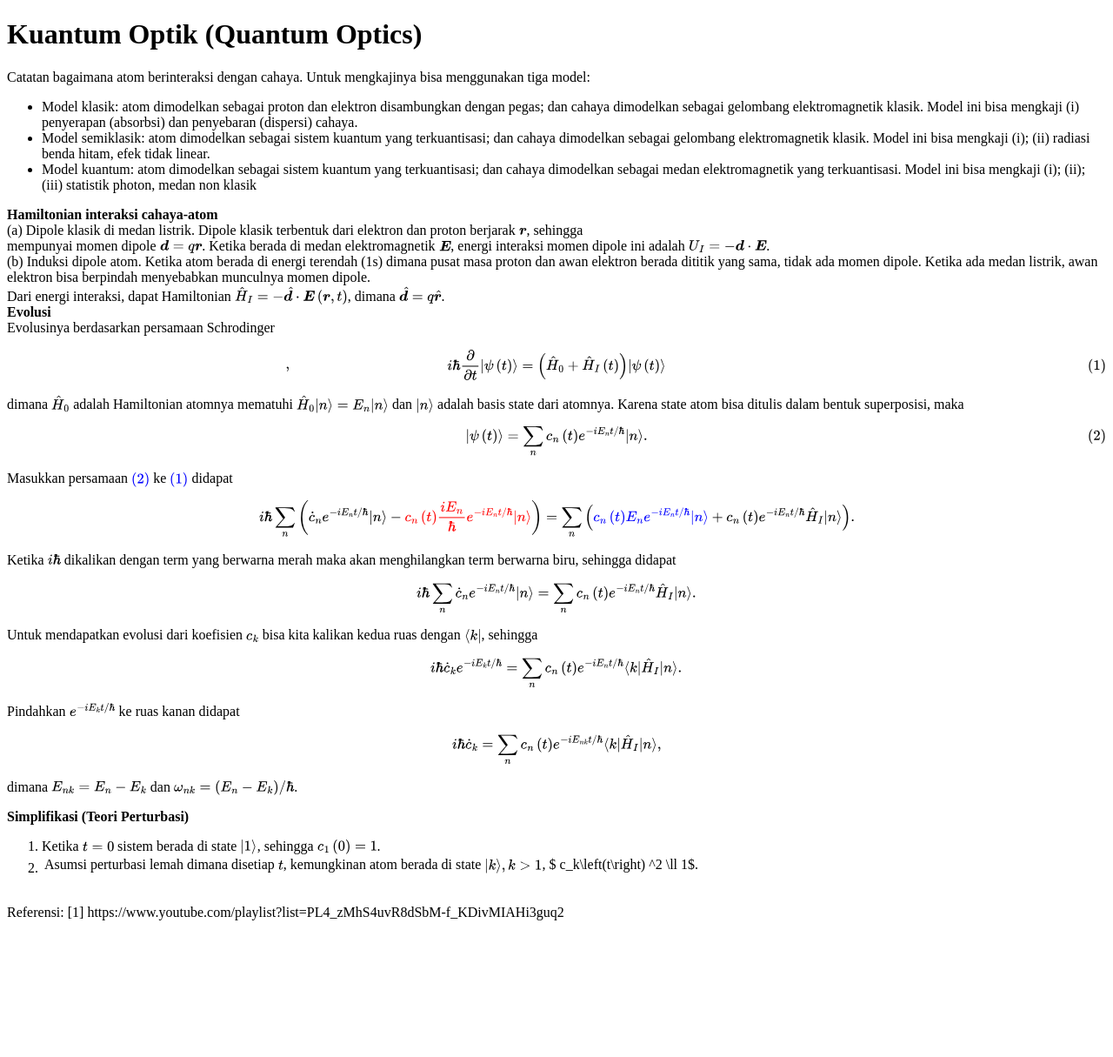
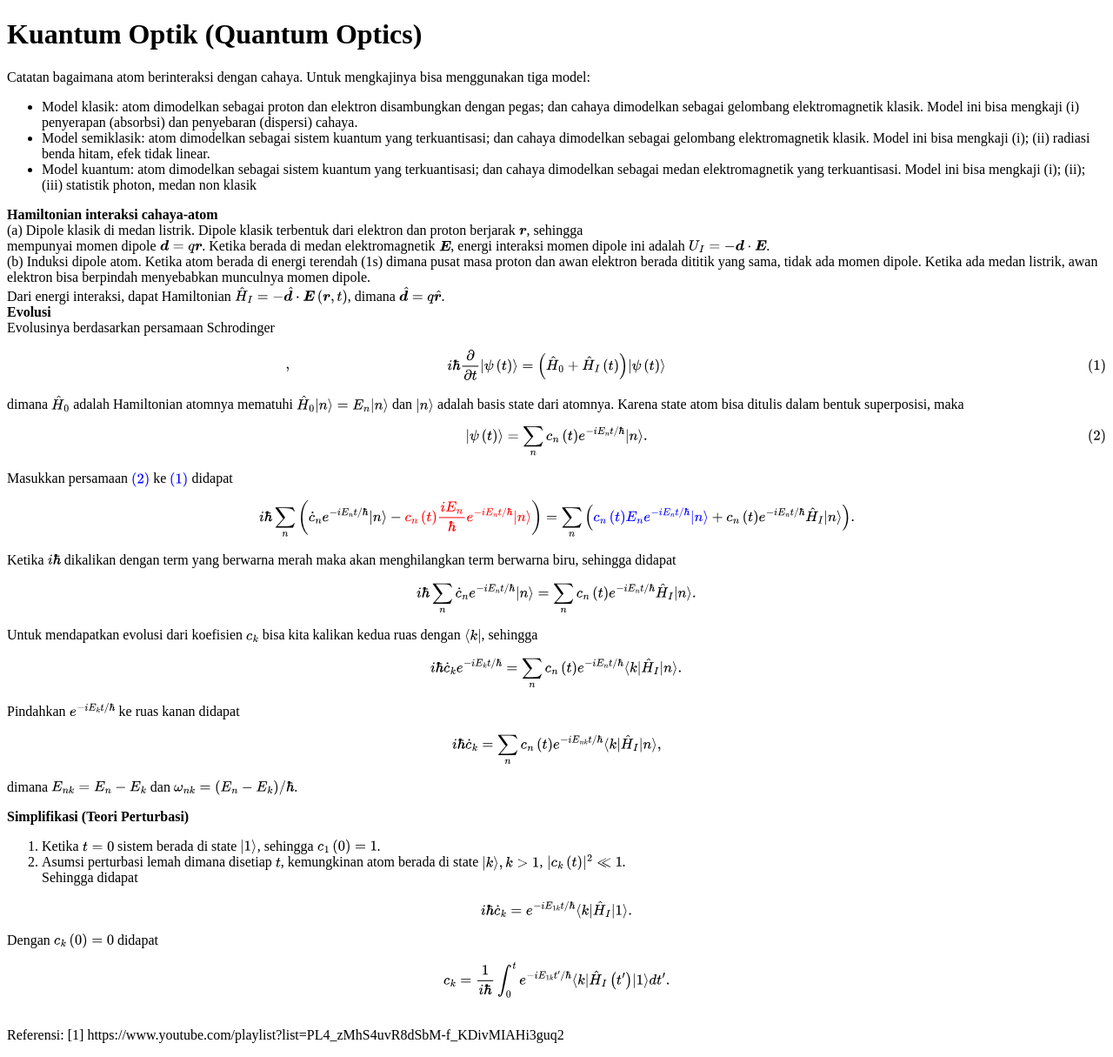
Before and after one commit to dangausuluah/dangausuluah.github.io, a Jekyll site: the page built from _posts/2025-07-29-QO.md, in a window 1280 px wide. Shown: the whole page at 87% size. Built offline with Jekyll 4.4.1, drawn with Linux system fonts in a browser that asks for light colours; our own code applies the rules of GitHub Pages for plain Markdown files; a script that is not in the unit is left out; comment, search, counter and statistics services are not loaded; before the commit the page ends 1074 px from its top, so only the background shows below that.

Commit message:
Update 2025-07-29-QO.md

```diff
--- a/_posts/2025-07-29-QO.md
+++ b/_posts/2025-07-29-QO.md
@@ -84,7 +84,19 @@ dimana $E_{nk} = E_n - E_k$ dan $\omega_{nk} = \left(E_n - E_k\right)/\hbar$. <b
 
 <b>Simplifikasi (Teori Perturbasi)</b><br>
 1. Ketika $t=0$ sistem berada di state $\ket{1}$, sehingga $c_1\left(0\right) = 1$. <br>
-2. Asumsi perturbasi lemah dimana disetiap $t$, kemungkinan atom berada di state $\ket{k}, k>1$, $|c_k\left(t\right)|^2 \ll 1$.
+2. Asumsi perturbasi lemah dimana disetiap $t$, kemungkinan atom berada di state $\ket{k}, k>1$, $|c_k\left(t\right)|^2 \ll 1$. <br>
+Sehingga didapat
+
+$$
+i \hbar \dot{c}_k
+=  e^{-i E\_{1k} t/ \hbar} \bra{k} \hat{H}_I \ket{1}.
+$$
+
+Dengan $c_k\left(0\right) = 0$ didapat
+
+$$
+c_k = \frac{1}{i \hbar} \int_0^t e^{-i E\_{1k} t'/ \hbar} \bra{k} \hat{H}_I \left(t'\right) \ket{1} dt'.
+$$
 
 <br>
 Referensi:
```
